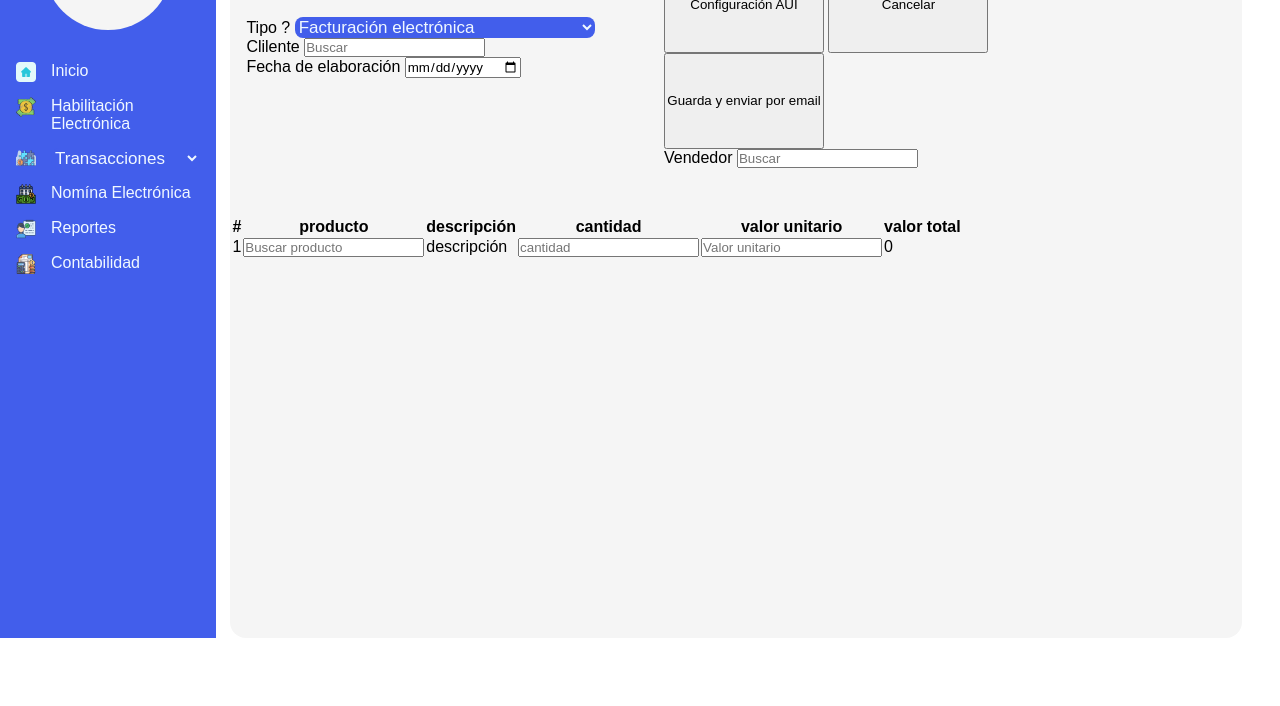
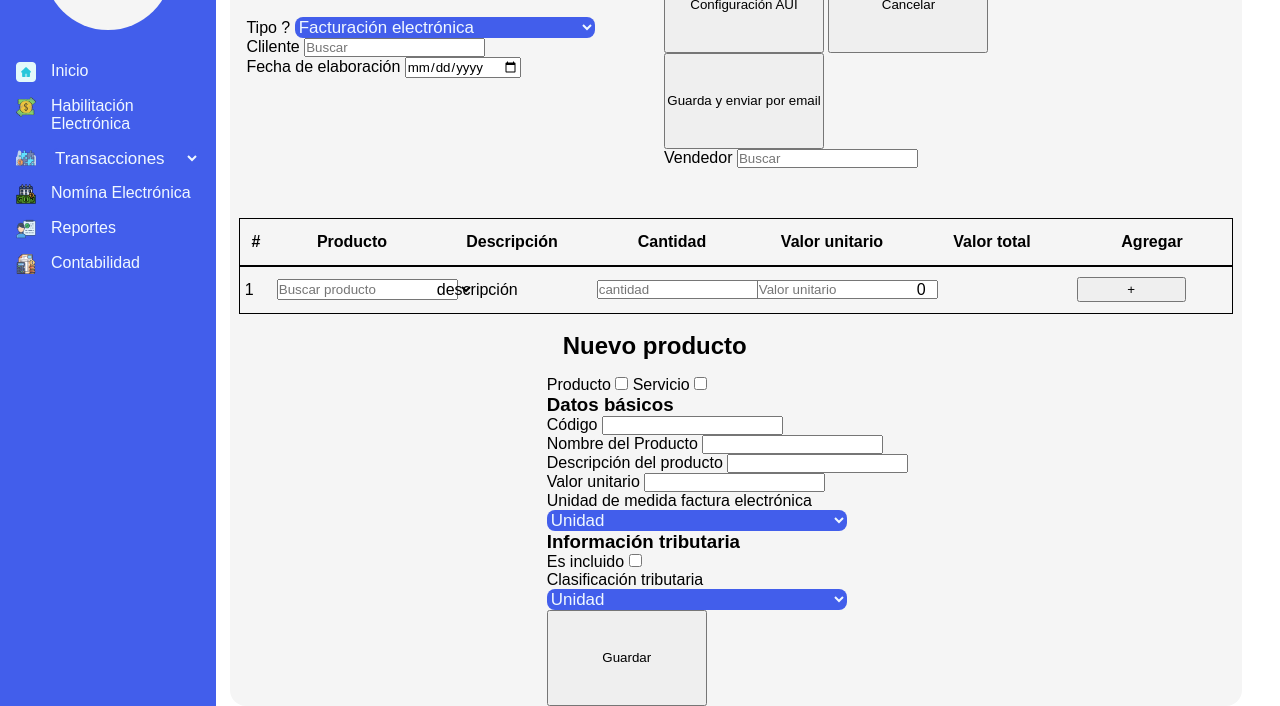
Before and after one commit to ALEXANDERAMORT88/Factura_Electronica, a plain HTML site: page pages/creacion_factura.html in a window 1280 px wide. Shown: the part 162-868 px from the top of the page. Before the commit the page ends 800 px from the top, so only its background shows below. Drawn offline with Linux system fonts and the light colour scheme.

Commit message:
Creamos ya la vista para poder crear productos dentro de la factura

```diff
--- a/css/creacion_factura.css
+++ b/css/creacion_factura.css
@@ -77,13 +77,13 @@
 
 select {
     width: 100%;
-    max-width: 300px;
+    max-width: 18.75rem;
     background-color: var(--color-primary);
     border: none;
     border-radius: 0.5rem;
     color: var(--color-fuente);
     font-family: Arial, Helvetica, sans-serif;
-    font-size: 17px;
+    font-size: 1.06rem;
     outline: none;
     cursor: pointer;
      /* transition: background 0.3s, transform 0.2s; */
@@ -167,4 +167,39 @@ h2 {
 
 .creando_factura {
     margin-top: 2rem;
+    display: flex;
+    flex-direction: column;
+    align-items: center;
 }
+
+.encabezado_table {
+    height: 3rem;
+    border: solid 0.06rem black ;
+    display: grid;
+    grid-template-columns: clamp(1rem, 2.5vw, 2rem) repeat(6, clamp(6.5rem, 12.5vw, 12.5rem));
+    justify-content: center;
+    align-items: center;
+}
+
+td {
+    margin: 0.3rem;
+}
+
+.contenedor_form_crear_producto {
+    /* display: none !important; */
+}
+
+.boton_add_item {
+    width: 6.8rem;
+    height: 1.56rem;
+}
+
+.opcion_crear {
+    display: flex;
+}
+
+.selector_producto {
+    width: 1rem;
+    background-color: var(--color-secondary);
+    color: black;
+}
--- a/js/page_js/creacion_factura.js
+++ b/js/page_js/creacion_factura.js
@@ -0,0 +1,95 @@
+document.addEventListener("DOMContentLoaded", function () {
+  const form_producto = document.getElementById("form_producto");
+  const codigo_producto = document.getElementById("codigo_producto");
+  const nombre_producto = document.getElementById("nombre_producto");
+  const descripcion_producto = document.getElementById("descripcion_producto");
+  const valor_unitario = document.getElementById("valor_unitario");
+
+  const buscar_producto = document.getElementById("buscar_producto");
+  const cantidad_producto = document.getElementById("cantidad_producto");
+  const total_producto = document.getElementById("total_producto");
+
+  form_producto.addEventListener("submit", function (event) {
+    event.preventDefault();
+
+    let saveCodigoProducto = codigo_producto.value;
+    let saveNobreProducto = nombre_producto.value;
+    let saveDescripcionProducto = descripcion_producto.value;
+    let saveValorUnitario = valor_unitario.value;
+
+    function marcarError(campo) {
+      campo.style.border = "1px solid red";
+      campo.style.borderRadius = "0.3125rem";
+    }
+
+    function limpiarError(campo) {
+      campo.style.border = "";
+    }
+
+    [
+      codigo_producto,
+      nombre_producto,
+      descripcion_producto,
+      valor_unitario,
+    ].forEach((campo) => limpiarError(campo));
+
+    let hayError = false;
+
+    // Validar los campos vacios
+    if (!saveCodigoProducto) {
+      marcarError(codigo_producto);
+      hayError = true;
+    }
+
+    if (!saveNobreProducto) {
+      marcarError(nombre_producto);
+      hayError = true;
+    }
+
+    if (!saveDescripcionProducto) {
+      marcarError(descripcion_producto);
+      hayError = true;
+    }
+
+    if (!saveValorUnitario) {
+      marcarError(valor_unitario);
+      hayError = true;
+    }
+
+    if (hayError) {
+      alert("Por favor completar todos los campos");
+      return;
+    }
+
+    // // const datosAEnviar = {
+    // //   codigo_producto: saveCodigoProducto,
+    // //   nombre_producto: saveNobreProducto,
+    // //   descripcion_producto: saveDescripcionProducto,
+    // //   valor_unitario: saveValorUnitario,
+    // // };
+    // console.log(datosAEnviar); // Con esto podemos validar en herramientas de desarrollador lo que se enviamos desde el FrontEnd
+
+    fetch("http://localhost:5000/producto",
+      {
+        method: "POST",
+        headers: {
+          "Content-Type": "application/json",
+        },
+        body: JSON.stringify({
+          codigo_producto: saveCodigoProducto,
+          nombre_producto: saveNobreProducto,
+          descripcion_producto: saveDescripcionProducto,
+          valor_unitario: saveValorUnitario,
+        }),
+      })
+      .then((response) => response.json())
+      .then((data) => {
+        console.log("Respuseta del Backend: ",data);
+        alert(data.message);
+      })
+      .catch((error)=> {
+        console.error("Error: ", error);
+        alert("Error al registrar el producto")
+      })
+  });
+});
--- a/pages/creacion_factura.html
+++ b/pages/creacion_factura.html
@@ -122,31 +122,116 @@
 
             <div class="creando_factura">
                 <table>
-                    <tr>
+                    <tr class="encabezado_table">
                         <th>#</th>
-                        <th>producto</th>
-                        <th>descripción</th>
-                        <th>cantidad</th>
-                        <th>valor unitario</th>
-                        <th>valor total</th>
+                        <th>Producto</th>
+                        <th>Descripción</th>
+                        <th>Cantidad</th>
+                        <th>Valor unitario</th>
+                        <th>Valor total</th>
+                        <th>Agregar</th>
                     </tr>
-                    <tr>
+                    <tr class="encabezado_table">
                         <td><span>1</span></td>
-                        <td><input type="text" placeholder="Buscar producto"></td>
-                        <td><p>descripción</p></td>
-                        <td><input type="number" placeholder="cantidad"></td>
-                        <td><input type="text" placeholder="Valor unitario" readonly></td>
-                        <td><output>0</output></td>
+
+                        <td class="contenedor_crearProducto">
+
+                            <div class="opcion_crear">
+                                <input id="buscar_producto" type="text" placeholder="Buscar producto">
+                                <select class="selector_producto" id="">
+                                    <option value="">Crear producto</option>
+                                </select>
+                            </div>
+                        </td>
+
+                        <td>
+                            <p id="descripcion_product">descripción</p>
+                        </td>
+                        <td><input id="cantidad_producto" type="number" placeholder="cantidad"></td>
+                        <td><input id="valor_uni" type="text" placeholder="Valor unitario" readonly></td>
+                        <td><output id="total_producto">0</output></td>
+                        <td class="boton_add_item"><button class="boton_add_item">+</button></td>
                     </tr>
                 </table>
-            </div>
-
-        </section>
 
 
+                <div class="contenedor_form_crear_producto">
+                    <h2>Nuevo producto</h2>
+                    <div class="input_seleccion">
+                        <span>Producto <input type="checkbox" placeholder="#"></span>
+                        <span>Servicio <input type="checkbox" placeholder="#"></span>
+
+                        <form class="formulario form_crear_producto" id="form_producto" action="">
+
+                            <div class="contenedor_datos">
+
+                                <h3>Datos básicos</h3>
+
+                                <div class="datos_producto">
+                                    <div>
+                                        <label for="codigo_producto">Código</label>
+                                        <input type="text" id="codigo_producto">
+                                    </div>
+                                    <div>
+                                        <label for="nombre_producto">Nombre del Producto</label>
+                                        <input type="text" id="nombre_producto">
+                                    </div>
+                                    <div>
+                                        <label for="descripcion_producto">Descripción del producto</label>
+                                        <input type="text" id="descripcion_producto">
+                                    </div>
+                                    <div>
+                                        <label for="valor_unitario">Valor unitario</label>
+                                        <input type="text" id="valor_unitario">
+                                    </div>
+                                    <div>
+                                        <label for="unidad">Unidad de medida factura electrónica</label>
+                                        <select class="selector" name="" id="">
+                                            <option value="">Unidad</option>
+                                            <option value="">Otra unidad</option>
+                                        </select>
+                                    </div>
+                                </div>
+
+                            </div>
+
+                            <div class="contenedor_tributaria">
+
+                                <div class="info_tributaria">
+
+                                    <h3>Información tributaria</h3>
+
+                                    <div>
+                                        <label for="incluido">Es incluido</label>
+                                        <input type="checkbox" id="incluido">
+                                    </div>
+
+                                    <div>
+
+                                        <label for="">Clasificación tributaria</label>
+                                        <select class="selector" name="" id="">
+                                            <option value="">Unidad</option>
+                                            <option value="">Otra unidad</option>
+                                        </select>
+
+                                    </div>
+                                </div>
+                                <div class="lista_precios">
+
+                                </div>
+                                <div class="datos_adicionales">
+
+                                </div>
+                            </div>
+                            <button type="submit">Guardar</button>
+                        </form>
+                    </div>
+                </div>
+            </div>
+        </section>
     </div>
 
-
+<script src="../js/page_js/creacion_factura.js"></script>
 
 </body>
 
```
